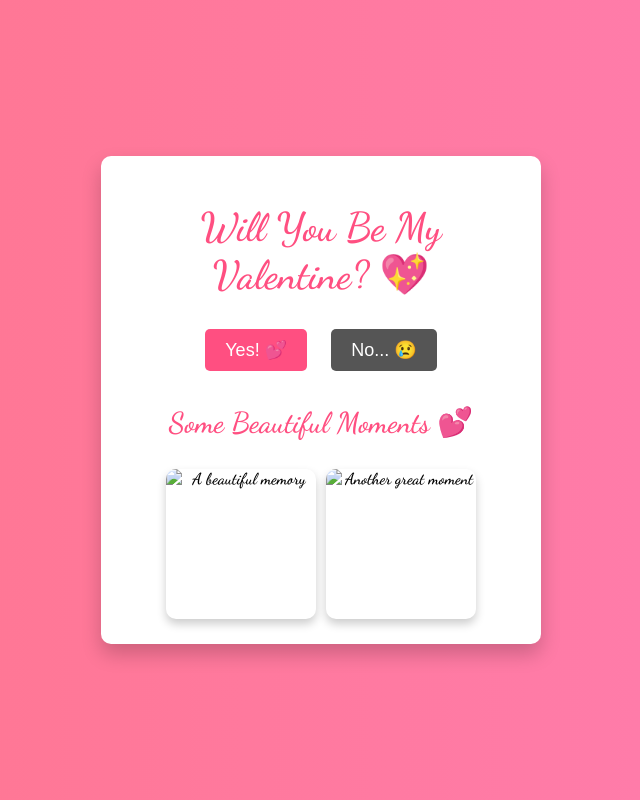
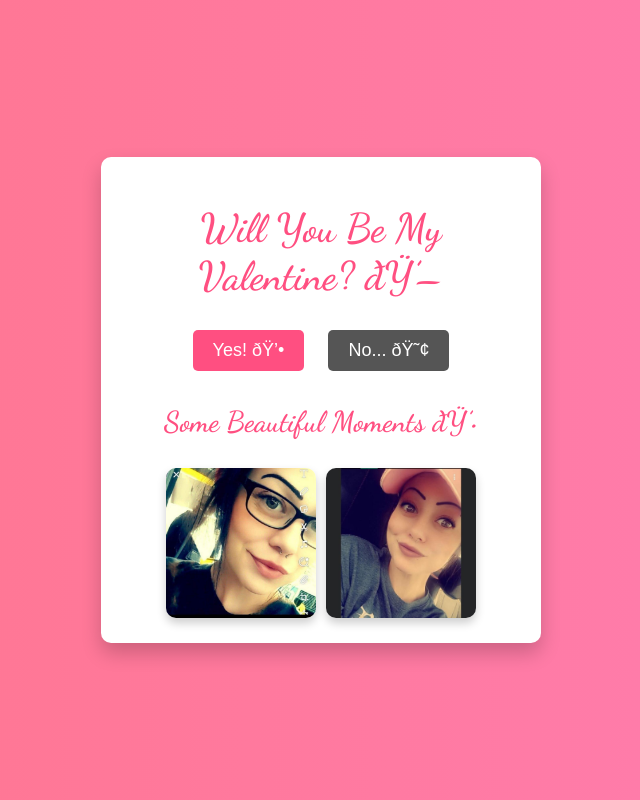
Before and after one commit to Dustinlee39/Valentine-s-day, a plain HTML site: page index.html in a window 1280 px wide. Shown: the whole page, without its empty margins (319-959 px from the left). Drawn offline with Linux system fonts and the light colour scheme.

Commit message:
Update index.html

```diff
--- a/index.html
+++ b/index.html
@@ -7,20 +7,27 @@
     <link rel="stylesheet" href="style.css">
     <script defer src="script.js"></script>
     <link href="https://fonts.googleapis.com/css2?family=Dancing+Script:wght@600&display=swap" rel="stylesheet">
+
+    <!-- Open Graph Meta Tags for Social Media Embedding -->
+    <meta property="og:title" content="Will You Be My Valentine? ðŸ’–">
+    <meta property="og:description" content="Click to see something special!">
+    <meta property="og:image" content="https://yourgithubpage.com/banner.png"> <!-- Update with actual GitHub Pages URL -->
+    <meta property="og:url" content="https://yourgithubpage.com"> <!-- Update with the actual URL -->
+    <meta property="og:type" content="website">
 </head>
 <body>
     <div class="container">
-        <h1 class="fade-in">Will You Be My Valentine? 💖</h1>
-        <button id="yesBtn">Yes! 💕</button>
-        <button id="noBtn">No... 😢</button>
+        <h1 class="fade-in">Will You Be My Valentine? ðŸ’–</h1>
+        <button id="yesBtn">Yes! ðŸ’•</button>
+        <button id="noBtn">No... ðŸ˜¢</button>
         <p id="response" class="hidden"></p>
 
         <!-- Image Gallery Section -->
         <div class="gallery">
-            <h2>Some Beautiful Moments 💕</h2>
+            <h2>Some Beautiful Moments ðŸ’•</h2>
             <div class="image-container">
-                <img src="assets/images/image1.jpg" alt="A beautiful memory" class="fade-in">
-                <img src="assets/images/image2.jpg" alt="Another great moment" class="fade-in">
+                <img src="image1.jpg" alt="A beautiful memory" class="fade-in">
+                <img src="image2.jpg" alt="Another great moment" class="fade-in">
             </div>
         </div>
     </div>
```
